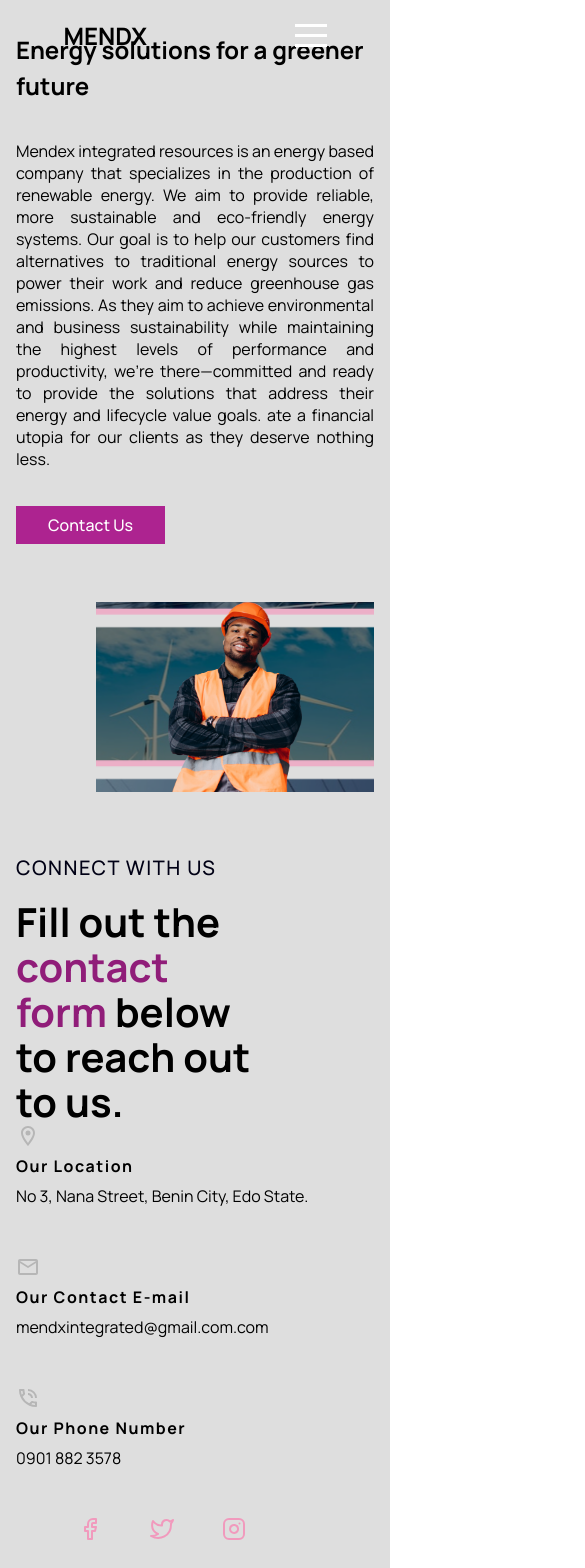
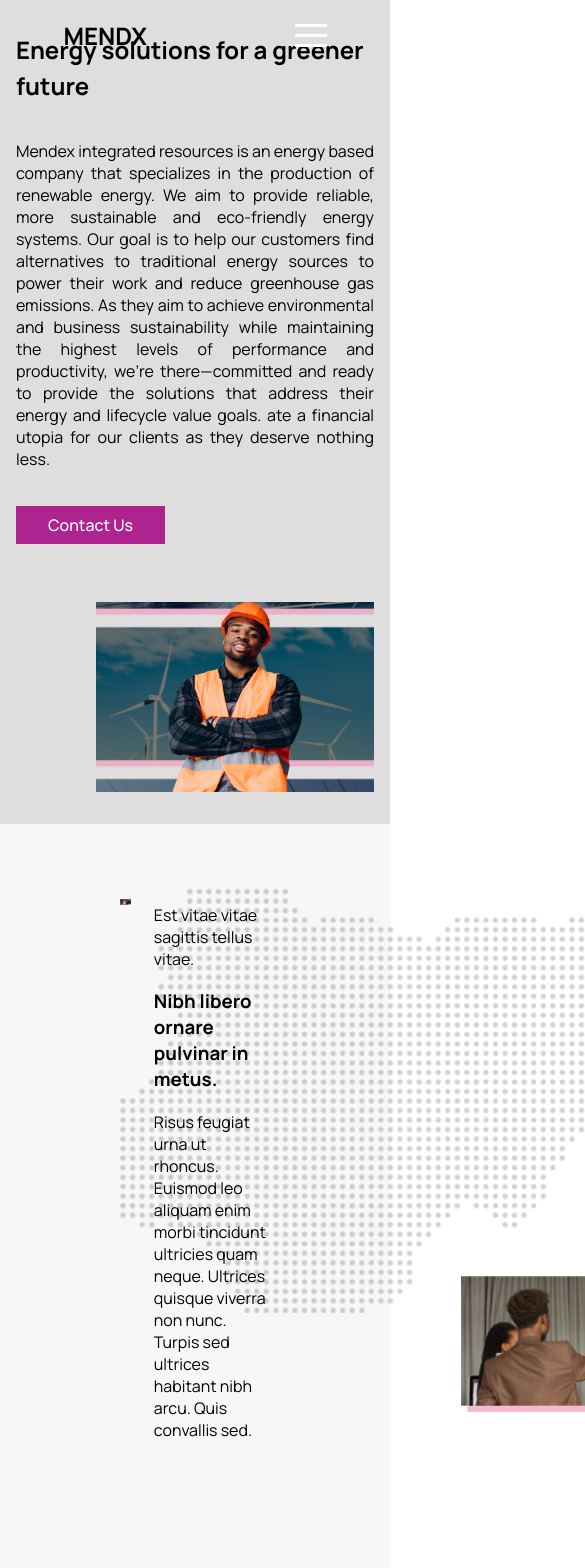
Before and after one commit to GZMaster/mendx, a React (Create React App) app: page / in a window 390 px wide. Shown: the top 1568 px of the page, 585 px wide, since content can reach past the window. Built offline with nearby package versions, Linux system fonts and the light colour scheme.

Commit message:
about page

```diff
--- a/src/pages/Main.js
+++ b/src/pages/Main.js
@@ -1,15 +1,15 @@
 import React from "react";
 import Home from "./home/Home";
 import About from "./about/About";
-import Services from "./services/Services";
+// import Services from "./services/Services";
 import Contact from "./contact/Contact";
 
 const MainPage = () => {
   return (
     <div>
       <Home />
-      {/* <About />
-      <Services /> */}
+      <About />
+      {/* <Services /> */}
       <Contact />
     </div>
   );
--- a/src/pages/about/About.jsx
+++ b/src/pages/about/About.jsx
@@ -1,31 +1,42 @@
 import React from "react";
+import UseMediaQuery from "../../components/mediaquery/UseMediaQuerry";
 import "./About.scss";
+import AboutImage1 from "../../assets/images/About Us Image 1Mendx.png";
+import AboutImage1Mobile from "../../assets/images/About Us Image 1mobile.png";
+import AboutImage2 from "../../assets/images/About Us Image 2Mendx.png";
+import AboutImage2Mobile from "../../assets/images/About Us Image 2Mobile.png";
+import Flag from "../../assets/images/Nigerian Map.png";
+import FlagMobile from "../../assets/images/Nigerian Mapmobile.png";
 
 const About = () => {
+  let isPageWide = UseMediaQuery("(max-width: 468px)");
+
   return (
-    <section id="about" className="A_Container">
-      <div className="A_Wrapper">
-        <div className="A_Text_Wrap">
-          <div className="A_Text_Title">WHO ARE WE</div>
-          <h3 className="A_Text_Header">
-            <span>Energy solutions for a </span>
-            <span className="A_Green">GREENER FUTURE</span>
-          </h3>
-          <p>
-            Mendex integrated resources is an energy based company that
-            specializes in the production of renewable energy. We aim to provide
-            reliable, more sustainable and eco-friendly energy systems. Our goal
-            is to help our customers find alternatives to traditional energy
-            sources to power their work and reduce greenhouse gas emissions. As
-            they aim to achieve environmental and business sustainability while
-            maintaining the highest levels of performance and productivity,
-            we’re there—committed and ready to provide the solutions that
-            address their energy and lifecycle value goals.
-          </p>
+    <section id="about" className="About_Container">
+      <div className="About_Wrapper">
+        <div className="About_Image_Wrap">
+          {!isPageWide ? (
+            <div className="About_Image">
+              <img src={Flag} className="Image_Flag" alt="" />
+              {/* <img src={AboutImage1} className="Image_1" alt="" /> */}
+              {/* <img src={AboutImage2} className="Image_2" alt="" /> */}
+            </div>
+          ) : (
+            <div className="About_Image">
+              <img src={FlagMobile} className="Image_Flag" alt="" />
+              <img src={AboutImage1Mobile} className="Image_1" alt="" />
+              <img src={AboutImage2Mobile} className="Image_2" alt="" />
+            </div>
+          ) }
         </div>
-        <div className="A_Image_Wrap">
-          {/* <img src={One} className="A_Image" alt={One} /> */}
+        <div className="About_Text_Wrapper">
+          <p>Est vitae vitae sagittis tellus vitae.</p>
+
+          <h3 className="About_Text_Header">Nibh libero ornare pulvinar in metus.</h3>
+
+          <p>Risus feugiat urna ut rhoncus. Euismod leo aliquam enim morbi tincidunt ultricies quam neque. Ultrices quisque viverra non nunc. Turpis sed ultrices habitant nibh arcu. Quis convallis sed.</p>
         </div>
+
       </div>
     </section>
   );
--- a/src/pages/about/About.scss
+++ b/src/pages/about/About.scss
@@ -1,138 +1,51 @@
 @import "../../Colors.scss";
-.A_Container {
-  height: auto;
-  background-color: $background-offWhite;
+.About_Container {
+  height: 200vh;
+  background-color: $bg-off;
 }
-.A_Wrapper {
+
+.About_Wrapper {
   padding: 4rem 0rem;
   display: flex;
-  gap: 90px;
+  gap: 10px;
   justify-content: space-evenly;
   margin: 0px 120px;
-  margin-right: 0px;
-}
-.A_Text_Wrap {
-  flex: 1;
-  display: flex;
-  gap: 30px;
-  flex-direction: column;
-  justify-content: center;
-}
-.A_Image_Wrap {
-  flex: 1;
-  padding: 4rem;
-  background-repeat: no-repeat;
-  background-size: contain;
-  background-position: right;
-  margin-right: 3rem;
+
+  .About_Image_Wrap {
+    justify-content: flex-start;
+
+    .About_Image {
+      display: block;
+      position: relative;
+      top: 0;
+      left: 0;
+
+      .Image_Flag {
+        position: absolute;
+        top: 0;
+        left: 0;
+        width: 549.62px;
+        height: 425.48px;
       }
 
-.A_Text_Header {
-  font-weight: bold;
-  font-size: 40px;
-  margin: 0;
-  line-height: 45px;
-}
-.A_Btn {
-  border: 2px solid #00000063;
-  background-color: transparent;
-  padding: 0.5rem 2rem;
-  color: $Black;
-  font-weight: 500;
-  font-size: 16px;
-  width: fit-content;
-  text-decoration: none;
-}
-.A_Btn:hover {
-  color: $White;
-  transition: all 0.3s linear;
-  background-color: $Base-color;
-}
-.A_Image {
-  width: 70%;
-  padding-left: 4rem;
-  padding-bottom: 2rem;
+      .Image_1 {
+        position: absolute;
+        z-index: 1;
+        width: 300px;
+        height: 136px;
+        left: 341px;
+        top: 388px;
       }
 
-.A_Text_Title {
-  color: $Black-light;
-  line-height: 23.48px;
-  font-size: 20px;
-  font-weight: 300;
-  text-align: start;
-  letter-spacing: 2.5px;
+      .image_2 {
+        position: absolute;
+        z-index: 1;
       }
-
-.A_Green {
-  color: $Base-color;
-}
-.A_Text_Wrap p {
-  text-align: justify;
-  line-height: 22px;
-}
-@media screen and (min-width: 769px) and (max-width: 1199px) {
-  .A_Wrapper {
-    flex-direction: row;
-    padding: 2rem 1rem;
-    margin: 0;
-  }
-  .A_Image_Wrap {
-    margin-right: 1rem;
-    padding: 2rem;
-  }
-  .A_Image {
-    padding-top: 2rem;
-    padding-bottom: 0;
-    padding-left: 0;
-  }
-  .A_Image_Wrap img {
-    width: 100%;
-  }
-  .A_Text_Wrap p {
-    line-height: 22px;
-    font-size: 1rem;
-  }
-  .A_Text_Header {
-    line-height: 30px;
-    font-size: 1.5rem;
-  }
-  .A_Text_Title {
-    font-size: 1rem;
-    line-height: 1.2rem;
     }
   }
 
-@media screen and (max-width: 768px) {
-  .A_Wrapper {
-    flex-direction: column;
-    padding: 2rem 1rem;
-    margin: 0;
+  .About_Image_Wrap img {
+    width: 48%;
   }
-  .A_Container {
-    height: auto;
+
 }
-  .A_Text_Wrap {
-    margin-bottom: 3rem;
-  }
-  .A_Image {
-    padding: 0;
-  }
-  .A_Image_Wrap {
-    justify-content: center;
-  }
-  .A_Image_Wrap img {
-    width: 100%;
-    margin-top: 0;
-  }
-  .A_Text_Title {
-    font-size: 14px;
-  }
-  .A_Text_Header {
-    line-height: 1.5;
-    font-size: 24px;
-  }
-  .A_Text_Wrap p {
-    line-height: 22px;
-    font-size: 1rem;
-  }
-}
--- a/src/pages/home/Home.jsx
+++ b/src/pages/home/Home.jsx
@@ -1,16 +1,16 @@
 import React from "react";
-import { useNavigate } from "react-router-dom";
+// import { useNavigate } from "react-router-dom";
 import { Link } from "react-scroll";
-import UseMediaQuery from "../../components/mediaquery/UseMediaQuerry";
+// import UseMediaQuery from "../../components/mediaquery/UseMediaQuerry";
 import "./Home.scss";
 import Hero from "../../assets/images/Hero Image Mendx.png";
 
 const Home = () => {
-  const navigate = useNavigate();
-  let isPageWide = UseMediaQuery("(max-width: 468px)");
+  // const navigate = useNavigate();
+  // let isPageWide = UseMediaQuery("(max-width: 468px)");
 
   return (
-    <section id="about" className="H_Container">
+    <section id="home" className="H_Container">
       <div className="H_Wrapper">
         <div className="H_Text_Wrap">
           {/* <div className="H_Text_Title">
```
Lines whose indentation alone changed are shown as unchanged.
